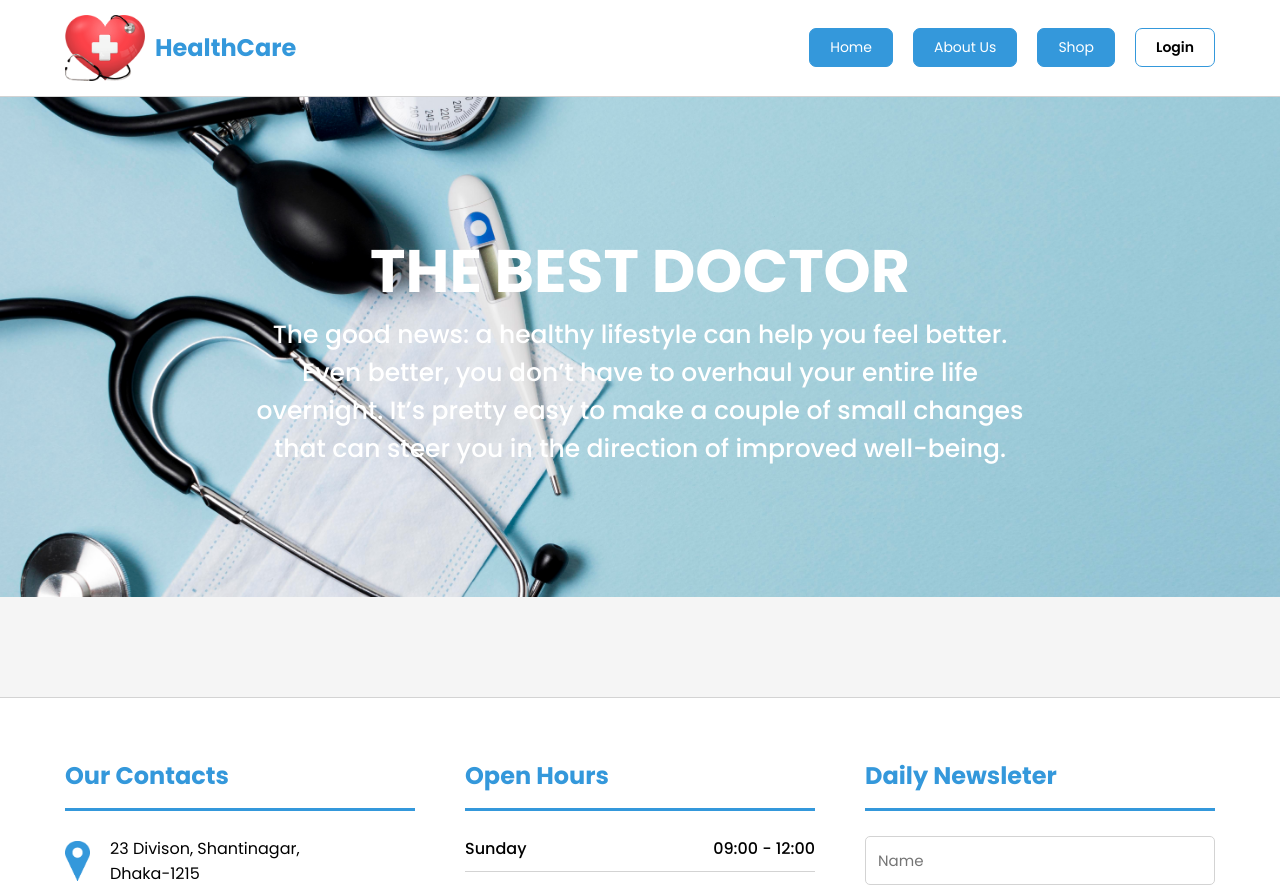
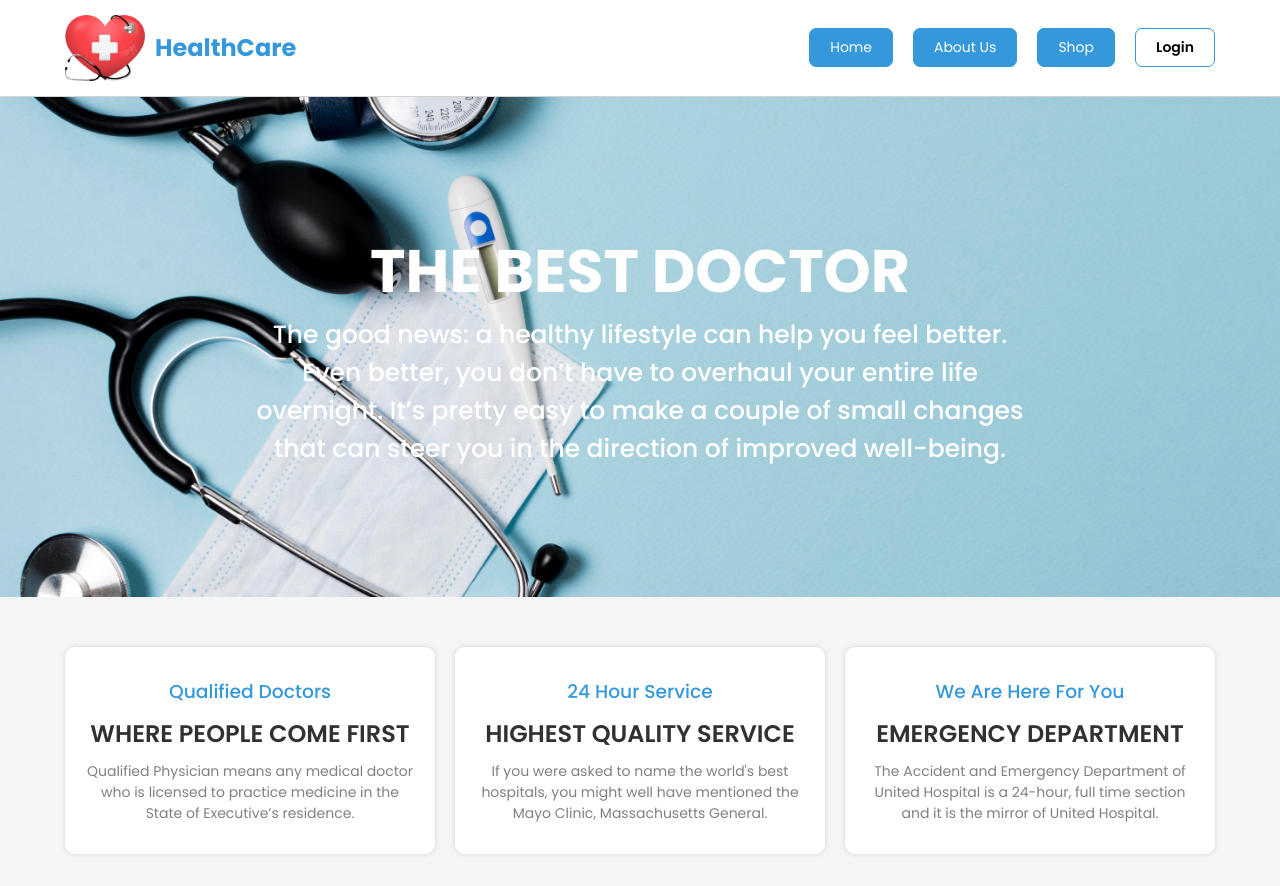
Before and after one commit to azizulwd/healthcare-related-website, a React (Create React App) app: page / in a window 1280 px wide. Shown: the top 886 px of the page. Built offline with nearby package versions, Linux system fonts and the light colour scheme.

Commit message:
service quality added

```diff
--- a/src/Pages/Home/Banner/Banner.css
+++ b/src/Pages/Home/Banner/Banner.css
@@ -3,7 +3,7 @@
     background-position: center;
     background-repeat: no-repeat;
     background-attachment: fixed;
-    margin-bottom: 100px;
+    margin-bottom: 50px;
 }
 .banner_inner {
     width: 800px;
--- a/src/Pages/Home/Home/Home.js
+++ b/src/Pages/Home/Home/Home.js
@@ -1,10 +1,12 @@
 import React from 'react';
 import Banner from '../Banner/Banner';
+import ServiceQuality from '../ServiceQuality/ServiceQuality';
 
 const Home = () => {
     return (
         <div>
             <Banner></Banner>
+            <ServiceQuality></ServiceQuality>
         </div>
     );
 };
--- /dev/null
+++ b/src/Pages/Home/ServiceQuality/ServiceQuality.css
@@ -0,0 +1,29 @@
+.service_quality{
+    margin-bottom: 100px;
+}
+.service_quality_inner{
+    display: grid;
+    grid-template-columns: repeat(3, 1fr);
+    grid-gap: 20px;
+}
+.service_quality_item {
+    background: #fff;
+    padding: 30px 20px;
+    border-radius: 10px;
+    box-shadow: 0 0 5px lightgray;
+    text-align: center;
+}
+.service_quality_item h3 {
+    color: #3498db;
+    font-weight: 500;
+    margin-bottom: 10px;
+}
+.service_quality_item h2 {
+    color: #323131;
+    font-weight: 600;
+}
+.service_quality_item p {
+    color: gray;
+    font-size: 14px;
+    margin-top: 10px;
+}
--- /dev/null
+++ b/src/Pages/Home/ServiceQuality/ServiceQuality.js
@@ -0,0 +1,28 @@
+import React from 'react';
+import './ServiceQuality.css';
+
+const ServiceQuality = () => {
+    return (
+        <div className="service_quality">
+            <div className="container service_quality_inner">
+                <div className="service_quality_item">
+                    <h3>Qualified Doctors</h3>
+                    <h2>WHERE PEOPLE COME FIRST</h2>
+                    <p>Qualified Physician means any medical doctor who is licensed to practice medicine in the State of Executive’s residence.</p>
+                </div>
+                <div className="service_quality_item">
+                    <h3>24 Hour Service</h3>
+                    <h2>HIGHEST QUALITY SERVICE</h2>
+                    <p>If you were asked to name the world's best hospitals, you might well have mentioned the Mayo Clinic, Massachusetts General.</p>
+                </div>
+                <div className="service_quality_item">
+                    <h3>We Are Here For You</h3>
+                    <h2>EMERGENCY DEPARTMENT</h2>
+                    <p>The Accident and Emergency Department of United Hospital is a 24-hour, full time section and it is the mirror of United Hospital.</p>
+                </div>
+            </div>
+        </div>
+    );
+};
+
+export default ServiceQuality;
```
